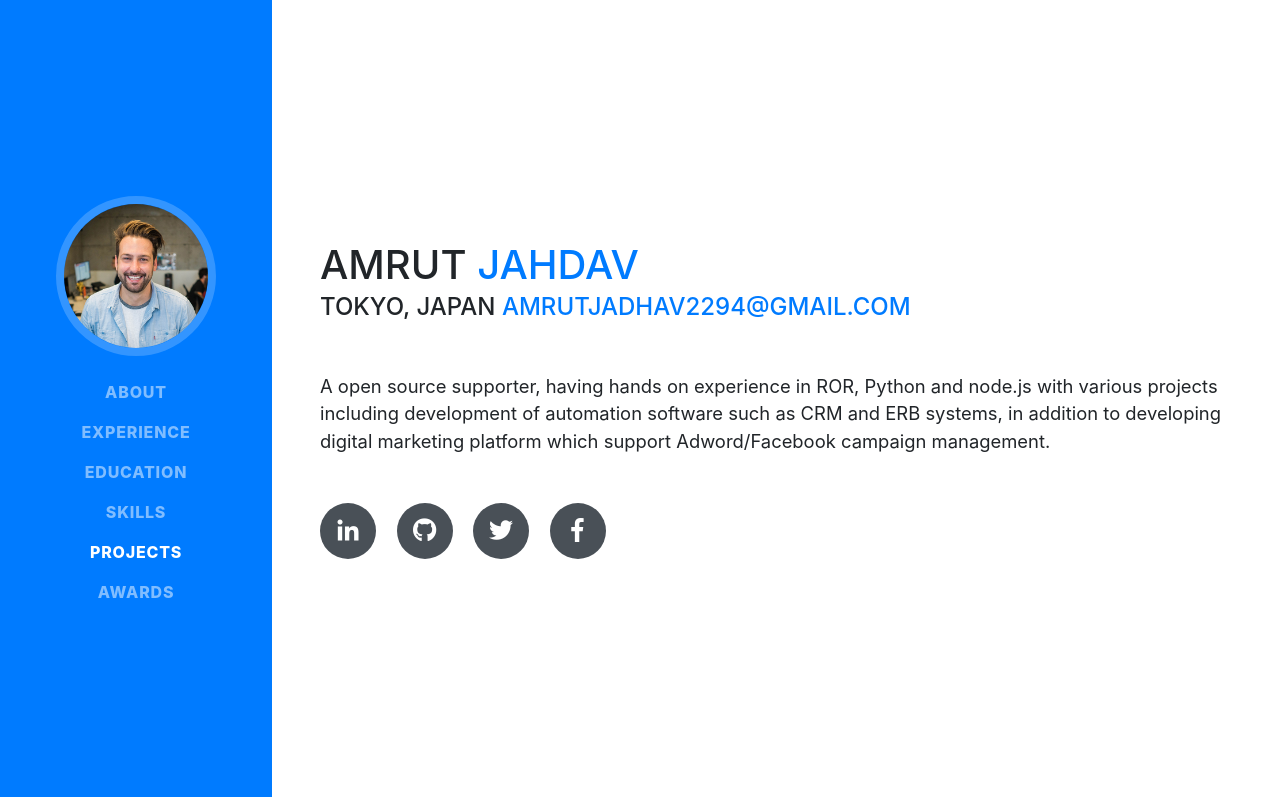
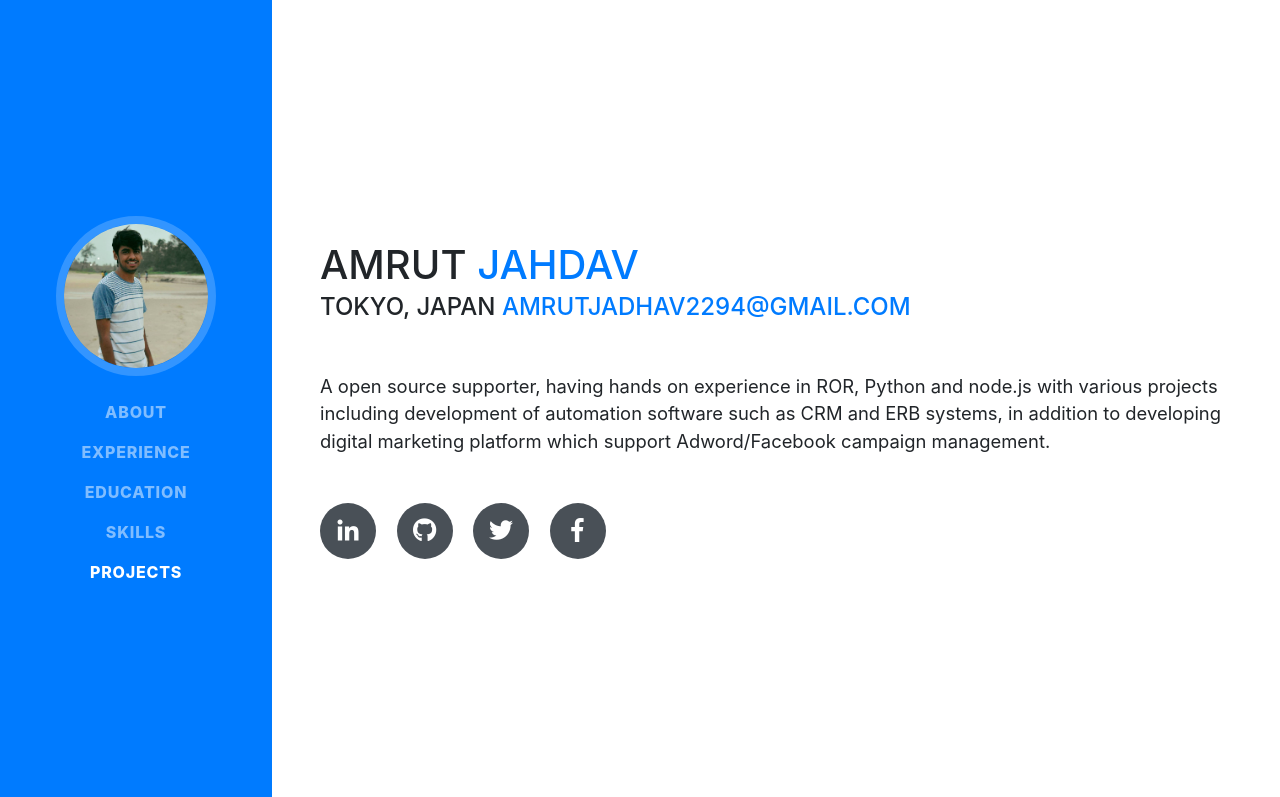
Before and after one commit to amrutjadhav/amrutjadhav.github.io, a website with bundled scripts: page index.html in a window 1280 px wide. Shown: the top 797 px of the page. Built offline with nearby package versions, Linux system fonts and the light colour scheme; files whose address does not match are found by name; a web font is replaced by a local one.

Commit message:
:lipstick: profile photo update.

```diff
--- a/index.html
+++ b/index.html
@@ -29,7 +29,7 @@
       <a class="navbar-brand js-scroll-trigger" href="#page-top">
         <span class="d-block d-lg-none">Amrut Jadhav</span>
         <span class="d-none d-lg-block">
-          <img class="img-fluid img-profile rounded-circle mx-auto mb-2" src="img/profile.jpg" alt="">
+          <img class="img-fluid img-profile rounded-circle mx-auto mb-2" src="img/profile_photo.jpg" alt="">
         </span>
       </a>
       <button class="navbar-toggler" type="button" data-toggle="collapse" data-target="#navbarSupportedContent" aria-controls="navbarSupportedContent" aria-expanded="false" aria-label="Toggle navigation">
@@ -51,9 +51,6 @@
           </li>
           <li class="nav-item">
             <a class="nav-link js-scroll-trigger" href="#projects">Projects</a>
-          </li>
-          <li class="nav-item">
-            <a class="nav-link js-scroll-trigger" href="#awards">Awards</a>
           </li>
         </ul>
       </div>
```
Also changed, not shown: img/profile.jpg (deleted), img/profile_photo.jpg (added).
